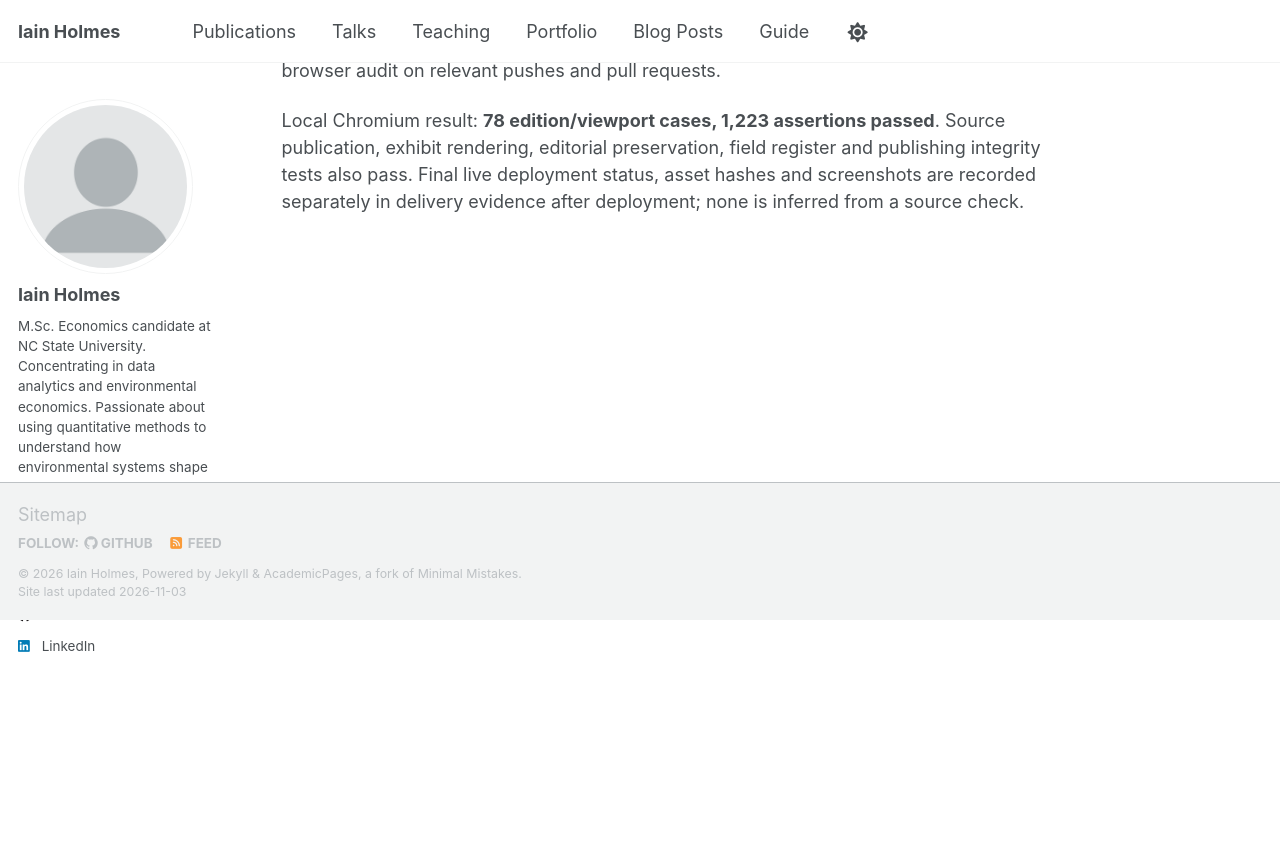
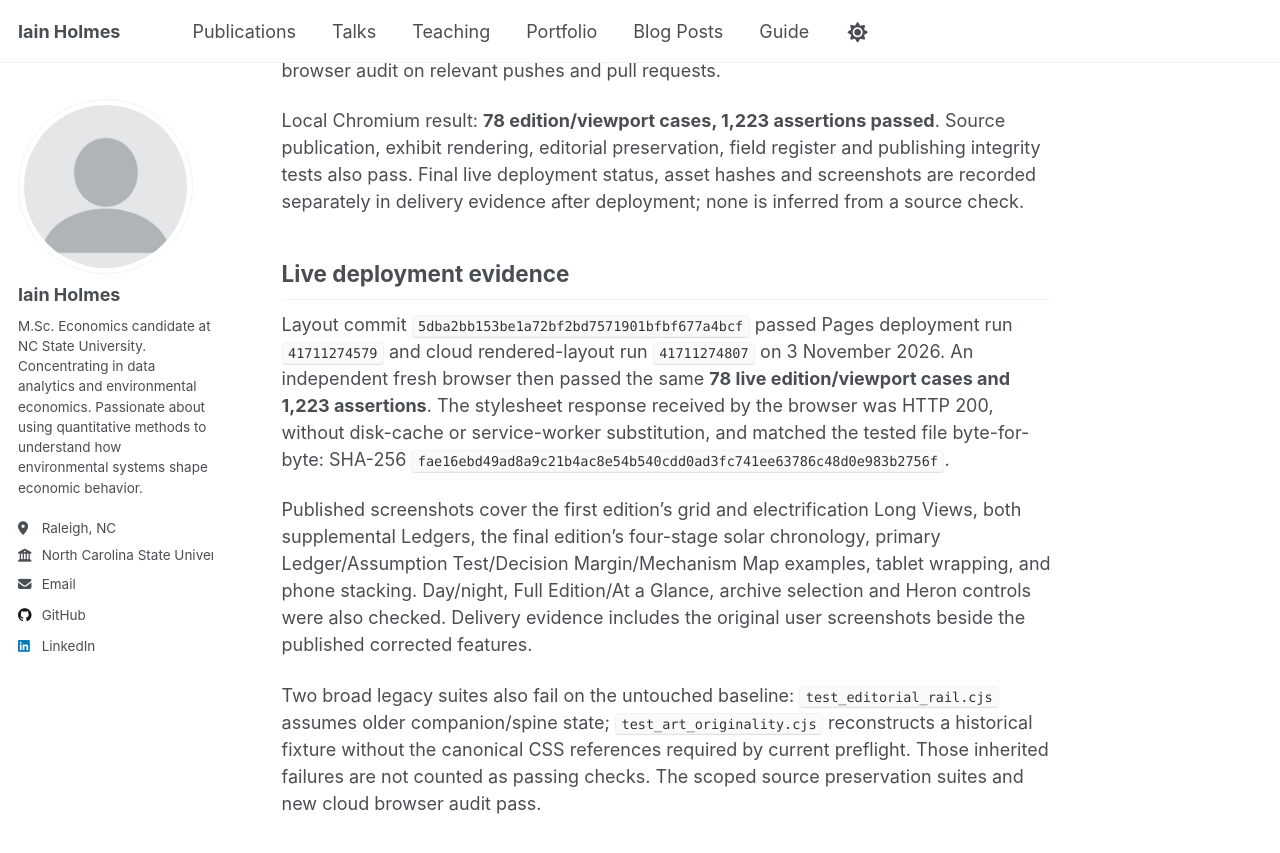
Before and after one commit to iainholmes/iainholmes.github.io, a Jekyll site: the page built from docs/ll-rendered-layout-repair-20261103.md, in a window 1280 px wide and 900 px high, scrolled down 2095 px. Shown: the top 853 px of the window. Built offline with Jekyll 4.4.1, drawn with Linux system fonts in a browser that asks for light colours; nearby versions of some CDN libraries; our own code applies the rules of GitHub Pages for plain Markdown files; library files that are not in the unit come from our copies; a script that is not in the unit is left out; before the commit the page ends 2715 px from its top, so only the background shows below that; some of the changed text lies outside the part shown.

Commit message:
Record successful live six-edition layout verification

```diff
--- a/docs/ll-rendered-layout-repair-20261103.md
+++ b/docs/ll-rendered-layout-repair-20261103.md
@@ -29,3 +29,11 @@ Primary Ledger and Assumption Test panels previously stretched to the height of
 The `Loblolly & Logit rendered layout` GitHub workflow runs the source checks and the full browser audit on relevant pushes and pull requests.
 
 Local Chromium result: **78 edition/viewport cases, 1,223 assertions passed**. Source publication, exhibit rendering, editorial preservation, field register and publishing integrity tests also pass. Final live deployment status, asset hashes and screenshots are recorded separately in delivery evidence after deployment; none is inferred from a source check.
+
+## Live deployment evidence
+
+Layout commit `5dba2bb153be1a72bf2bd7571901bfbf677a4bcf` passed Pages deployment run `41711274579` and cloud rendered-layout run `41711274807` on 3 November 2026. An independent fresh browser then passed the same **78 live edition/viewport cases and 1,223 assertions**. The stylesheet response received by the browser was HTTP 200, without disk-cache or service-worker substitution, and matched the tested file byte-for-byte: SHA-256 `fae16ebd49ad8a9c21b4ac8e54b540cdd0ad3fc741ee63786c48d0e983b2756f`.
+
+Published screenshots cover the first edition's grid and electrification Long Views, both supplemental Ledgers, the final edition's four-stage solar chronology, primary Ledger/Assumption Test/Decision Margin/Mechanism Map examples, tablet wrapping, and phone stacking. Day/night, Full Edition/At a Glance, archive selection and Heron controls were also checked. Delivery evidence includes the original user screenshots beside the published corrected features.
+
+Two broad legacy suites also fail on the untouched baseline: `test_editorial_rail.cjs` assumes older companion/spine state; `test_art_originality.cjs` reconstructs a historical fixture without the canonical CSS references required by current preflight. Those inherited failures are not counted as passing checks. The scoped source preservation suites and new cloud browser audit pass.
```
Also changed, not shown: other parts of docs/ll-rendered-layout-repair-20261103.md (+1 -1 lines), weekly-economics-environment/reading-feature-inventory.json (+12 -1 lines).
